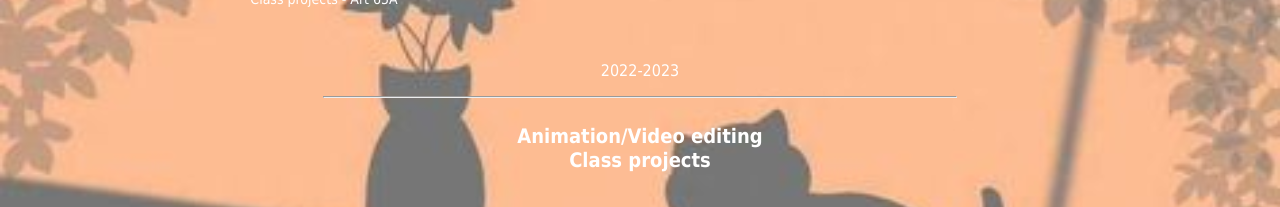
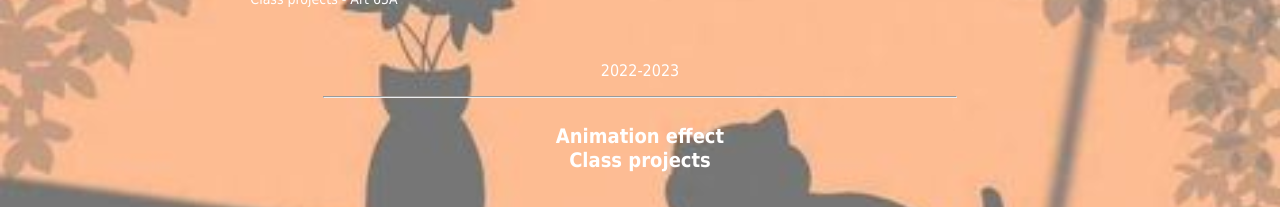
Before and after one commit to IrisHe99/DigitalWork, a plain HTML site: page index.html in a window 1280 px wide. Shown: the part 1300-1507 px from the top of the page. Drawn offline with Linux system fonts and the light colour scheme.

Commit message:
animation effect title change

```diff
--- a/index.html
+++ b/index.html
@@ -50,9 +50,9 @@
     <p>2022-2023</p>
     <hr width="50%" style="color: white;">
 
-    <!-- Animation/Video editing -->
-    <h4 class="Animation/Video editing">
-        Animation/Video editing<BR />
+    <!-- Animation effect -->
+    <h4 class="Animation effect">
+        Animation effect<BR />
         <span style="font-size: smaller;"></span>Class projects
     </h4>
     <div class="poster-container">
```
